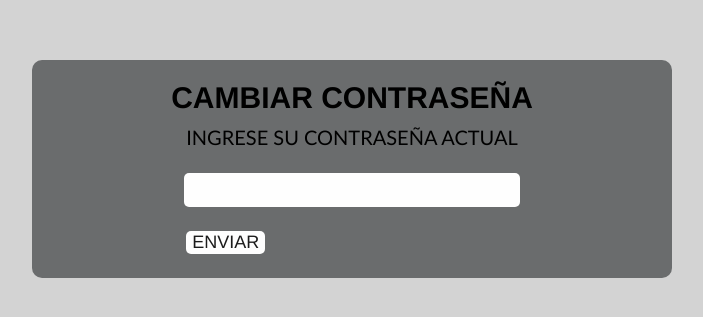
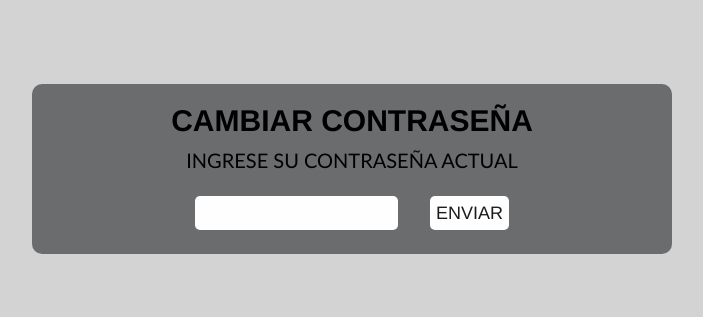
Before and after one commit to MBareiro/HoraBus, a React (Vite) app in the folder frontend/: page /operador/changePassword in a window 1280 px wide. Shown: the part 231-548 px from the top of the page, without its empty margins (288-991 px from the left). Built offline with nearby package versions, Linux system fonts and the light colour scheme; no server answers; sample sign-in values are in the browser's storage.

Commit message:
change Password

```diff
--- /dev/null
+++ b/frontend/src/components/operador/editDataOp/changePassword/ChangePassword.css
@@ -0,0 +1,5 @@
+.conteiner-input-button-img{
+    display: flex;
+    flex-direction: row;
+    gap: 2em
+}
--- a/frontend/src/components/operador/editDataOp/changePassword/ChangePasswordOp.jsx
+++ b/frontend/src/components/operador/editDataOp/changePassword/ChangePasswordOp.jsx
@@ -4,6 +4,7 @@ import { setSignIn } from "../../../../redux/slices/operadorSlice";
 import { getOperadorData } from "../../../../redux/actions/operadorActions/operadorActions";
 import { useEffect, useState } from "react";
 import loadingGif from '../../../../pictures/loading.gif'
+import './ChangePassword.css'
 
 export const ChangePasswordOp = () => {
 
@@ -21,7 +22,12 @@ const dispatch = useDispatch()
       }, [])
 
 
-      const [showLoadinGif, setShowLoadinGif] = useState(false)
+      const [showLoadinGif, setShowLoadingGif] = useState(false)
+
+      const handleSubmit = async (event) => {
+        event.preventDefault();
+        setShowLoadingGif(true);
+    };
 
     return(
           <div className="conteiner-recover-p">
@@ -30,15 +36,18 @@ const dispatch = useDispatch()
                      <div className="conteiner-form-button">
                      <form className="conteiner-form">
                          <label className="label-recover">INGRESE SU CONTRASEÑA ACTUAL</label>
+                         <div className="conteiner-input-button-img">
                          <input
                          type="text"
                          name="dni"
                          id="dni"
                          className="input-recover"></input>
+                          {showLoadinGif ?
+                 <img src={loadingGif} alt="Cargando..." className="loading-gif-recover" /> :
+                 <button className="button-recover" onClick={handleSubmit}>ENVIAR</button>}
+                         </div>
                      </form>
-                 {showLoadinGif ?
-                 <img src={loadingGif} alt="Cargando..." className="loading-gif-recover" /> :
-                 <button className="button-recover">ENVIAR</button>}
+
                      </div>
                  </div>
              </div>
```
